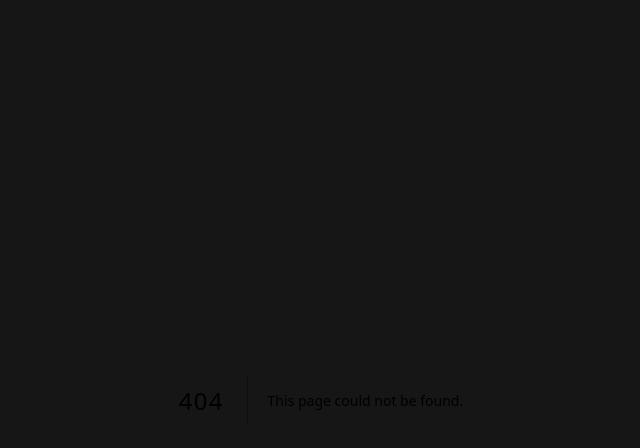
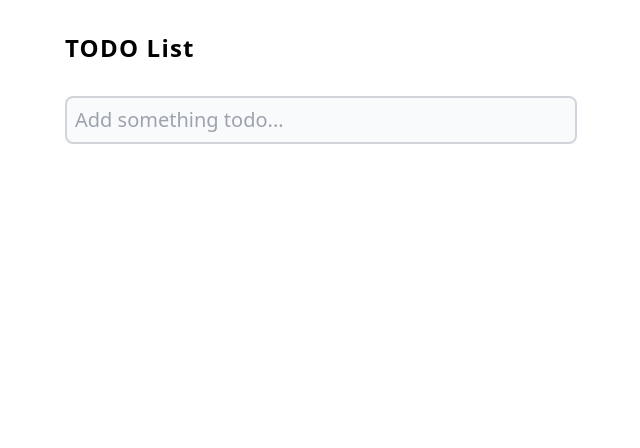
Before and after one commit to northwalker/deyi-site, a Next.js app: page /todos in a window 1280 px wide. Before the commit this address had no page. Shown: the top 448 px of the page, without its empty margins (319-959 px from the left). Built offline with nearby package versions, Linux system fonts and the light colour scheme.

Commit message:
Todo list

```diff
--- /dev/null
+++ b/app/todos/TodoActions.js
@@ -0,0 +1,5 @@
+// TodoActions.js
+
+export const ADD_TODO = 'ADD_TODO';
+export const TOGGLE_TODO = 'TOGGLE_TODO';
+export const DELETE_TODO = 'DELETE_TODO';
--- /dev/null
+++ b/app/todos/TodoContext.js
@@ -0,0 +1,65 @@
+import { createContext, useContext, useReducer } from 'react';
+import TodoReducer, { initState } from './TodoReducer.js';
+import { ADD_TODO, DELETE_TODO, TOGGLE_TODO } from './TodoActions.js';
+
+export const TodoContext = createContext(initState);
+
+export const TodoProvider = ({ children }) => {
+  const [state, dispatch] = useReducer(TodoReducer, initState);
+
+  const addTodo = (todoContent) => {
+    const newTodos = state.todos.concat({
+      id: Math.floor(Math.random() * 100000),
+      create: Date.now(),
+      content: todoContent,
+      complete: false,
+    });
+    dispatch({
+      type: ADD_TODO,
+      payload: {
+        todos: newTodos,
+      },
+    });
+  };
+
+  const toggleTodo = (todoId) => {
+    const newTodos = state.todos.map((todo) => {
+      if (todo.id === todoId) {
+        todo.complete = !todo.complete;
+      }
+      return todo;
+    });
+    dispatch({
+      type: TOGGLE_TODO,
+      payload: {
+        todos: newTodos,
+      },
+    });
+  };
+
+  const deleteTodo = (todoId) => {
+    const newTodos = state.todos.filter((todo) => todo.id !== todoId);
+    dispatch({
+      type: DELETE_TODO,
+      payload: {
+        todos: newTodos,
+      },
+    });
+  };
+
+  const value = {
+    todos: state.todos,
+    addTodo,
+    toggleTodo,
+    deleteTodo,
+  };
+  return <TodoContext.Provider value={value}>{children}</TodoContext.Provider>;
+};
+
+export const useTodo = () => {
+  const context = useContext(TodoContext);
+  if (context === undefined) {
+    console.error('context error...');
+  }
+  return context;
+};
--- /dev/null
+++ b/app/todos/TodoForm.js
@@ -0,0 +1,32 @@
+'use client';
+import { useState } from 'react';
+import { useTodo } from './TodoContext.js';
+
+export const TodoForm = () => {
+  // const { addTodo } = useContext(TodoContext);
+  const { addTodo } = useTodo();
+  const [value, setValue] = useState('');
+  const handleSumbit = (e) => {
+    e.preventDefault();
+    addTodo(value);
+    setValue('');
+  };
+
+  return (
+    <div className="py-4">
+      <form onSubmit={handleSumbit}>
+        <input
+          id="todo-input"
+          type="text"
+          placeholder="Add something todo..."
+          autoComplete="off"
+          value={value}
+          className="block w-full rounded-lg border-2 border-gray-300 bg-gray-50 p-2 text-xl text-gray-900 focus:border-primary focus:ring-primary"
+          onChange={(e) => setValue(e.target.value)}
+        />
+      </form>
+    </div>
+  );
+};
+
+export default TodoForm;
--- /dev/null
+++ b/app/todos/TodoReducer.js
@@ -0,0 +1,29 @@
+import { ADD_TODO, TOGGLE_TODO, DELETE_TODO } from './TodoActions.js';
+
+export const initState = {
+  todos: [],
+};
+
+const TodoReducer = (state, action) => {
+  switch (action.type) {
+    case ADD_TODO:
+      return {
+        ...state,
+        todos: action.payload.todos,
+      };
+    case TOGGLE_TODO:
+      return {
+        ...state,
+        todos: action.payload.todos,
+      };
+    case DELETE_TODO:
+      return {
+        ...state,
+        todos: action.payload.todos,
+      };
+    default:
+      return state;
+  }
+};
+
+export default TodoReducer;
--- /dev/null
+++ b/app/todos/Todos.js
@@ -0,0 +1,35 @@
+'use client';
+// Todos.js
+
+import React from 'react';
+import { useTodo } from './TodoContext';
+const Todos = () => {
+  // const { todos, toggleTodo, deleteTodo } = useContext(TodoContext);
+  const { todos, toggleTodo, deleteTodo } = useTodo();
+  return (
+    <div className="py-4">
+      {todos.map((item) => (
+        <div key={item.id} className="text-md flex flex-row py-4">
+          <div className="flex flex-auto items-center justify-start">
+            <span className={item.complete ? 'line-through' : ''}>
+              {item.content}
+            </span>
+          </div>
+          <button
+            className="b-green mr-2 flex h-8 w-32 items-center justify-center rounded-md bg-green-300"
+            onClick={() => toggleTodo(item.id)}
+          >
+            {item.complete ? 'Cancel' : 'Complete'}
+          </button>
+          <button
+            className="b-green mr-2 flex h-8 w-32 items-center justify-center rounded-md bg-pink-300"
+            onClick={() => deleteTodo(item.id)}
+          >
+            Remove
+          </button>
+        </div>
+      ))}
+    </div>
+  );
+};
+export default Todos;
--- /dev/null
+++ b/app/todos/page.js
@@ -0,0 +1,19 @@
+// page.js
+'use client';
+import { React } from 'react';
+import Todos from './Todos.js';
+import TodoForm from './TodoForm.js';
+import { TodoProvider } from './TodoContext.js';
+export default function Page() {
+  return (
+    <TodoProvider>
+      <div className="h-screen w-screen bg-white p-4">
+        <div className="mx-auto my-0 max-w-lg">
+          <h1>TODO List</h1>
+          <TodoForm />
+          <Todos />
+        </div>
+      </div>
+    </TodoProvider>
+  );
+}
```
